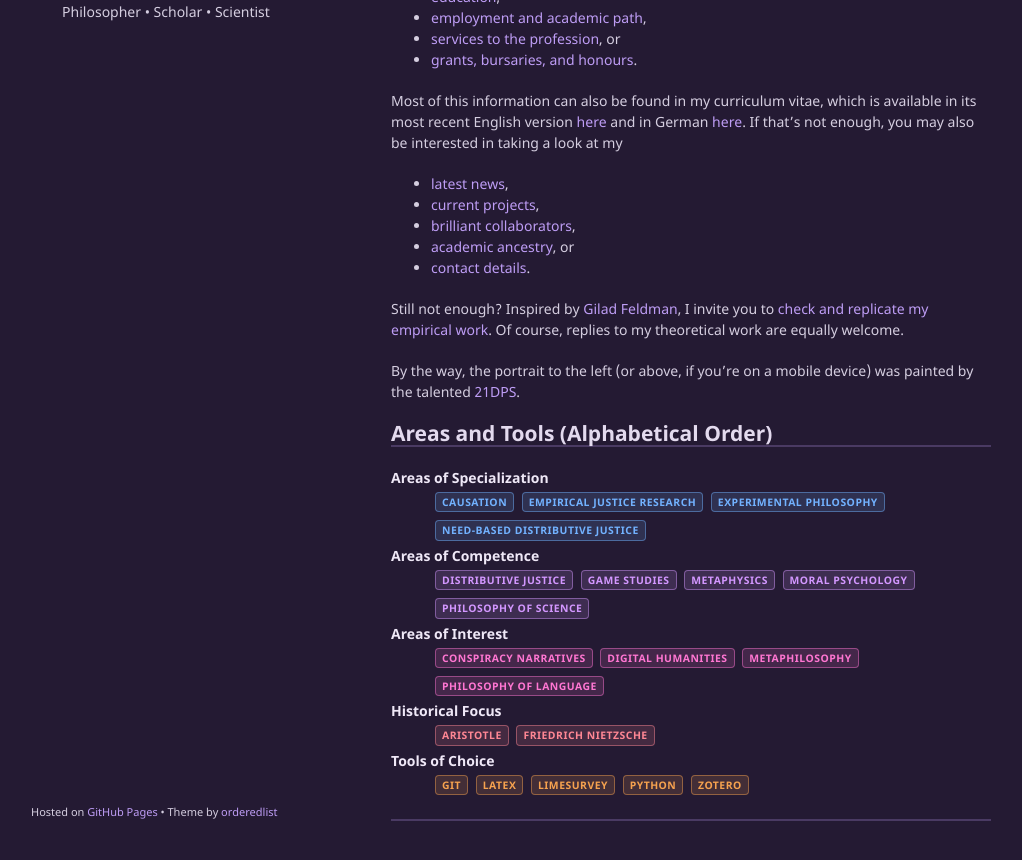
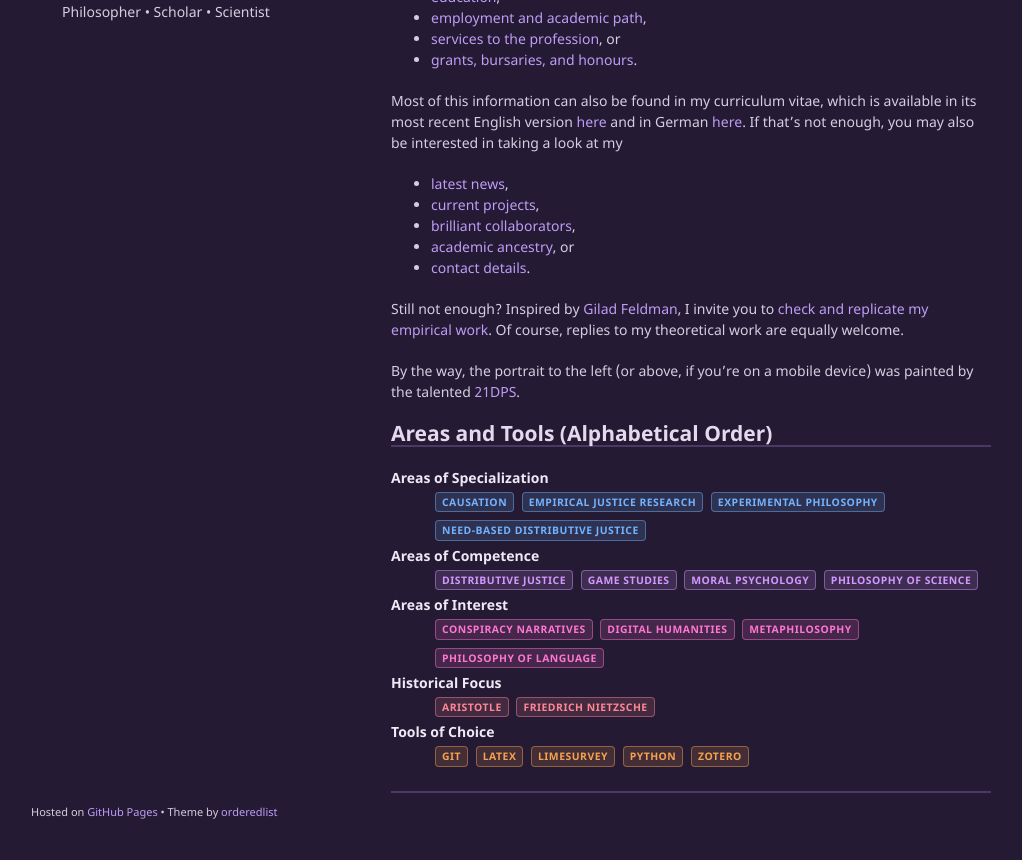
Before and after one commit to alephmembeth/alephmembeth.github.io, a Jekyll site: the page built from index.md, in a window 1280 px wide and 1257 px high, cut to the strip 366-1226 px from the top of the window. Shown: the whole strip, without its empty margins (129-1151 px from the left). Built offline with Jekyll 4.4.1, drawn with Linux system fonts in a browser that asks for light colours.

Commit message:
Update index.md

```diff
--- a/index.md
+++ b/index.md
@@ -33,7 +33,7 @@
    <dt>Areas of Specialization</dt>
       <dd><span class = "label label-specialization">Causation</span> <span class = "label label-specialization">Empirical Justice Research</span> <span class = "label label-specialization">Experimental Philosophy</span> <span class = "label label-specialization">Need-Based Distributive Justice</span></dd>
    <dt>Areas of Competence</dt>
-      <dd><span class = "label label-competence">Distributive Justice</span> <span class = "label label-competence">Game Studies</span> <span class = "label label-competence">Metaphysics</span> <span class = "label label-competence">Moral Psychology</span> <span class = "label label-competence">Philosophy of Science</span></dd>
+      <dd><span class = "label label-competence">Distributive Justice</span> <span class = "label label-competence">Game Studies</span> <span class = "label label-competence">Moral Psychology</span> <span class = "label label-competence">Philosophy of Science</span></dd>
    <dt>Areas of Interest</dt>
       <dd><span class = "label label-interest">Conspiracy Narratives</span> <span class = "label label-interest">Digital Humanities</span> <span class = "label label-interest">Metaphilosophy</span> <span class = "label label-interest">Philosophy of Language</span></dd>
    <dt>Historical Focus</dt>
```
